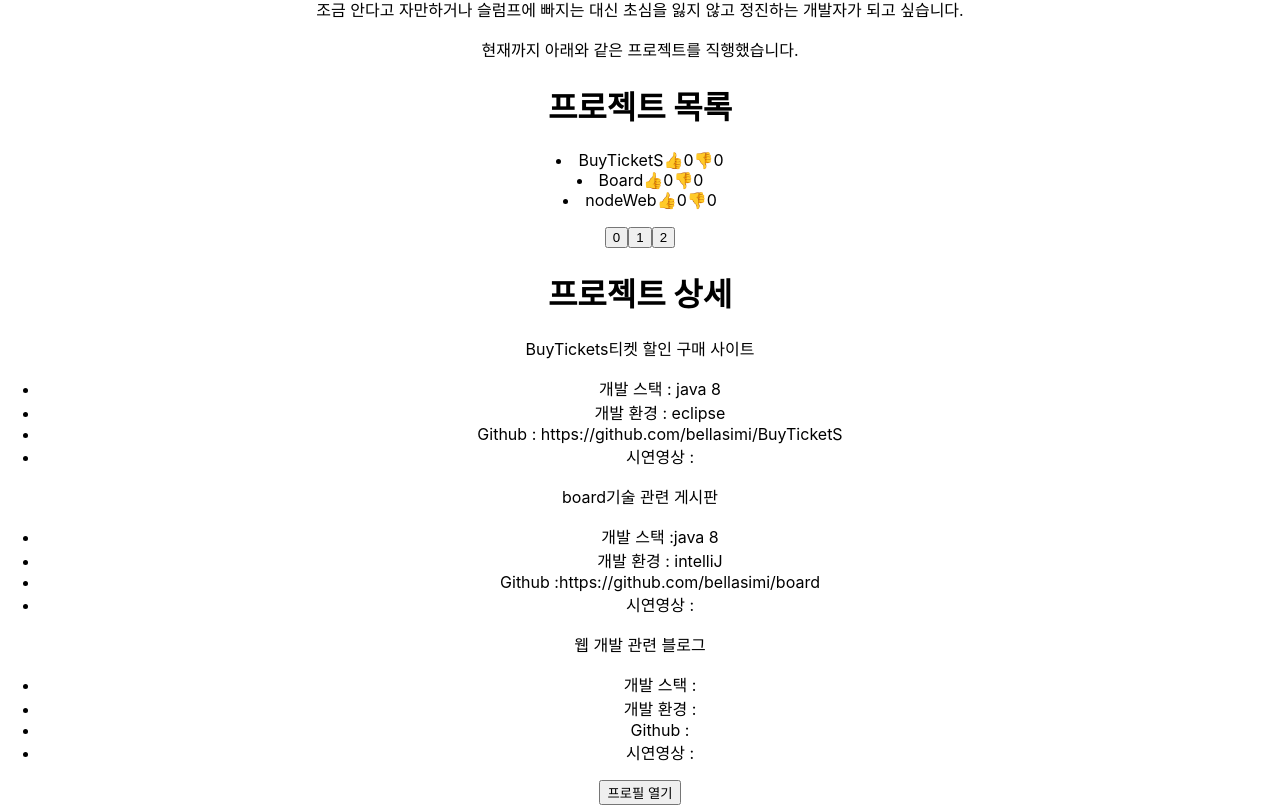
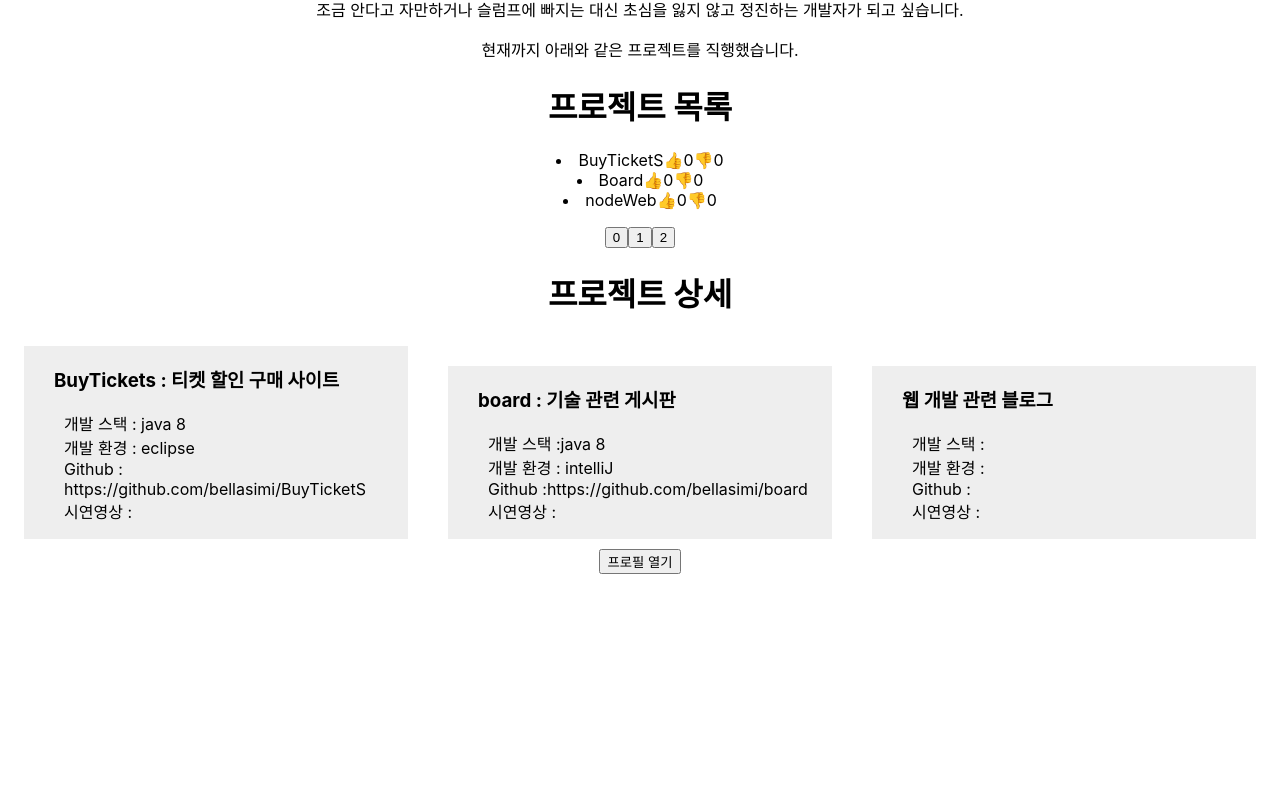
Before and after one commit to bellasimi/nodeWeb, a React (Create React App) app in the folder resume/: page / in a window 1280 px wide. Shown: the part 1183-1988 px from the top of the page. After the commit the page ends 1757 px from the top, so only its background shows below. Built offline with nearby package versions, Linux system fonts and the light colour scheme.

Commit message:
[Front] project1 component 추가

```diff
--- a/resume/src/App.js
+++ b/resume/src/App.js
@@ -219,66 +219,11 @@ function App() {
             <button onClick={()=>{setModalIdx(1)}}>1</button>
             <button onClick={()=>{setModalIdx(2)}}>2</button>
             <h1>프로젝트 상세</h1>
-            <div>
-               {projects.BTS.title}
-               티켓 할인 구매 사이트
 
-               <ul>
-                   <li>
-                   개발 스택 : {projects.BTS.stack}
-                   </li>
-                   <li>
-                   개발 환경 : {projects.BTS.tool}
-                   </li>
-                   <li>
-                   Github : {projects.BTS.git}
-                   </li>
-                   <li>
-                   시연영상 :
-                   </li>
-               </ul>
+            <Project1 projects = {projects}/>
 
-           </div>
 
-            <div>
-            {projects.Board.title}
-                기술 관련 게시판
 
-                <ul>
-                    <li>
-                    개발 스택 :{projects.Board.stack}
-                    </li>
-                    <li>
-                    개발 환경 : {projects.Board.tool}
-                    </li>
-                    <li>
-                    Github :{projects.Board.git}
-                    </li>
-                    <li>
-                    시연영상 :
-                    </li>
-                </ul>
-            </div>
-
-            <div>
-                <p>
-                웹 개발 관련 블로그
-                </p>
-                <ul>
-                    <li>
-                    개발 스택 :
-                    </li>
-                    <li>
-                    개발 환경 :
-                    </li>
-                    <li>
-                    Github :
-                    </li>
-                    <li>
-                    시연영상 :
-                    </li>
-                </ul>
-            </div>
         <button onClick= { setProfile.bind(this,!profile) }>프로필 열기</button>
         { profile==true
             ?<Profile></Profile>
@@ -317,7 +262,6 @@ function Modal(props){
 
 
 /* 옛날 방법 컴포넌트 만들기*/
-
 class Profile extends React.Component {
     constructor(){
         super();
@@ -350,4 +294,72 @@ class Profile extends React.Component {
     }
 }
 
+function Project1(props){
+
+    return(
+    <div>
+            <div className = "projectList">
+               <h3>
+                    {props.projects.BTS.title} :  티켓 할인 구매 사이트
+               </h3>
+               <ul>
+                   <li>
+                   개발 스택 : {props.projects.BTS.stack}
+                   </li>
+                   <li>
+                   개발 환경 : {props.projects.BTS.tool}
+                   </li>
+                   <li>
+                   Github : {props.projects.BTS.git}
+                   </li>
+                   <li>
+                   시연영상 :
+                   </li>
+               </ul>
+
+            </div>
+            <div className = "projectList">
+                <h3>
+                    {props.projects.Board.title} : 기술 관련 게시판
+                </h3>
+                <ul>
+                    <li>
+                    개발 스택 :{props.projects.Board.stack}
+                    </li>
+                    <li>
+                    개발 환경 : {props.projects.Board.tool}
+                    </li>
+                    <li>
+                    Github :{props.projects.Board.git}
+                    </li>
+                    <li>
+                    시연영상 :
+                    </li>
+                </ul>
+            </div>
+
+            <div className = "projectList">
+                <h3>
+                    웹 개발 관련 블로그
+                </h3>
+                <ul>
+                    <li>
+                    개발 스택 :
+                    </li>
+                    <li>
+                    개발 환경 :
+                    </li>
+                    <li>
+                    Github :
+                    </li>
+                    <li>
+                    시연영상 :
+                    </li>
+                </ul>
+            </div>
+    </div>
+    )
+
+}
+
 export default App;
```
